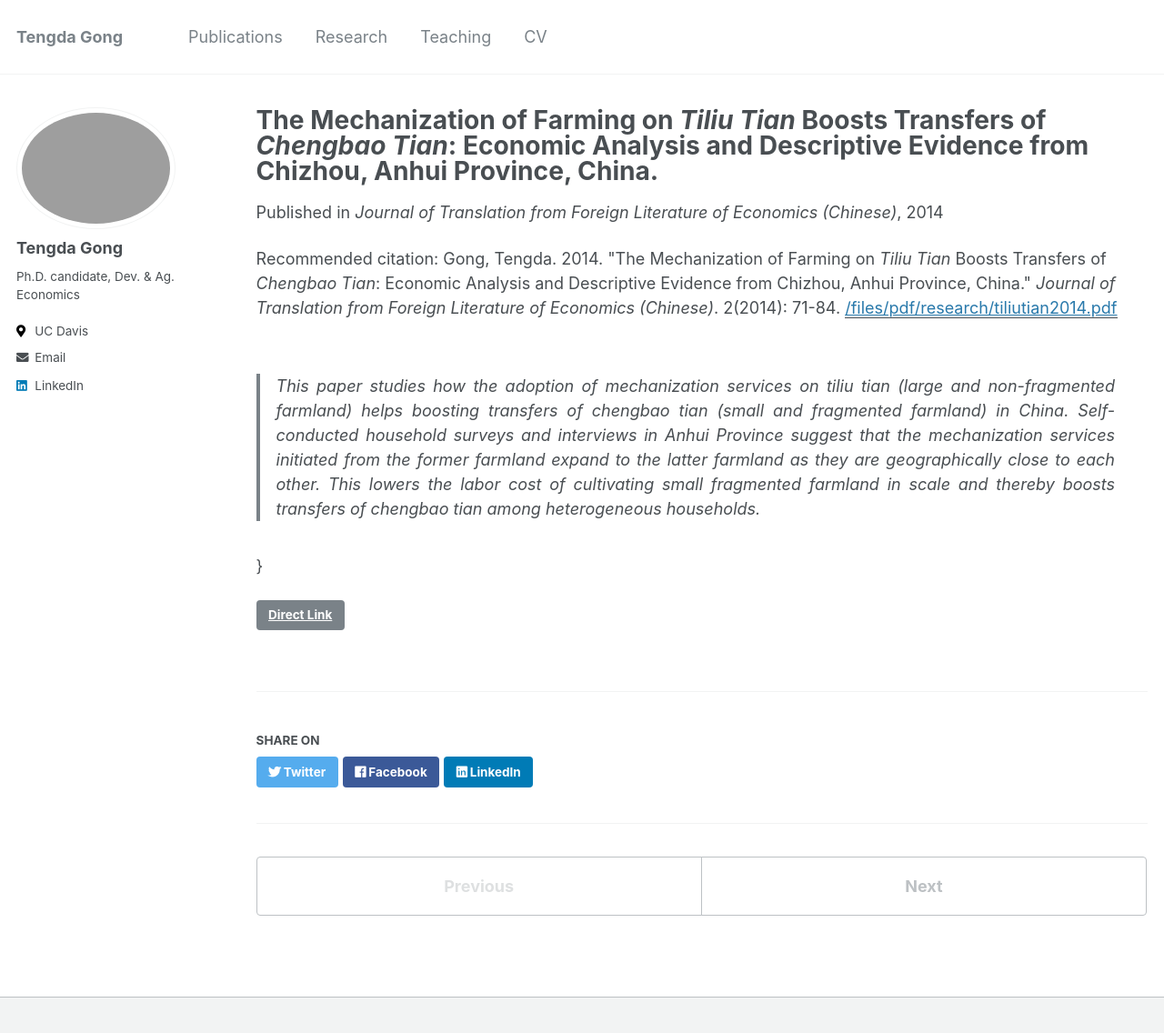
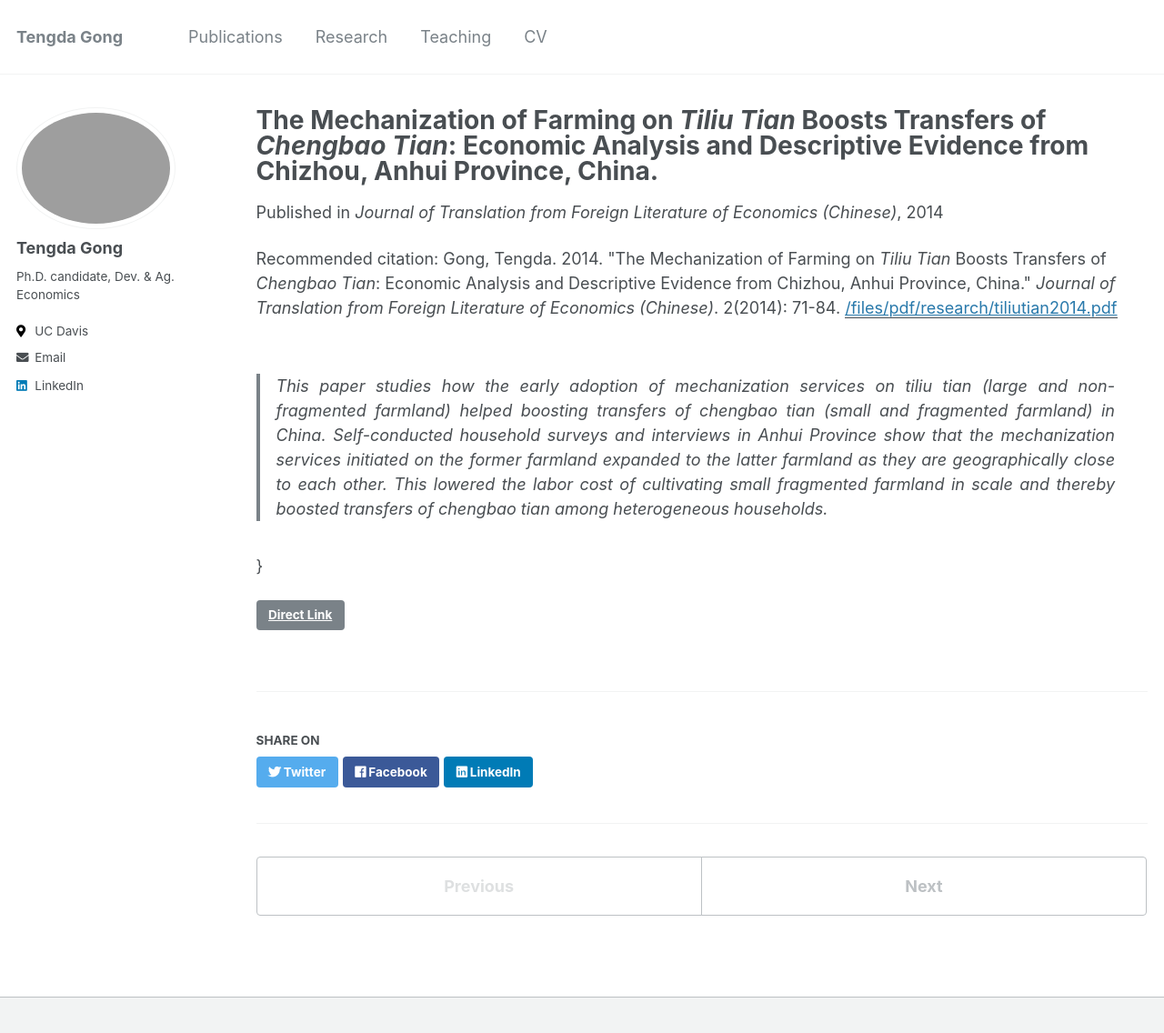
Before and after one commit to tendakung/tendakung.github.io, a Jekyll site: the page built from _publications/2014-paper1.md, in a window 1280 px wide and 1169 px high. Shown: the top 1136 px of the window at 91% size. Built offline with Jekyll 4.4.1, drawn with Linux system fonts in a browser that asks for light colours.

Commit message:
update tense

```diff
--- a/_publications/2014-paper1.md
+++ b/_publications/2014-paper1.md
@@ -8,7 +8,7 @@ paperurl: '/files/pdf/research/tiliutian2014.pdf'
 link: 'http://www.cqvip.com/qk/91566x/201402/1003253816.html'
 citation: 'Gong, Tengda. 2014. &quot;The Mechanization of Farming on <i>Tiliu Tian</i> Boosts Transfers of <i>Chengbao Tian</i>: Economic Analysis and Descriptive Evidence from Chizhou, Anhui Province, China.&quot; <i>Journal of Translation from Foreign Literature of Economics (Chinese)</i>. 2(2014): 71-84.'
 ---
->This paper studies how the adoption of mechanization services on <i>tiliu tian</i> (large and non-fragmented farmland) helps boosting transfers of <i>chengbao tian</i> (small and fragmented farmland) in China. Self-conducted household surveys and interviews in Anhui Province suggest that the mechanization services initiated from the former farmland expand to the latter farmland as they are geographically close to each other. This lowers the labor cost of cultivating small fragmented farmland in scale and thereby boosts transfers of <i>chengbao tian</i> among heterogeneous households.
+>This paper studies how the early adoption of mechanization services on <i>tiliu tian</i> (large and non-fragmented farmland) helped boosting transfers of <i>chengbao tian</i> (small and fragmented farmland) in China. Self-conducted household surveys and interviews in Anhui Province show that the mechanization services initiated on the former farmland expanded to the latter farmland as they are geographically close to each other. This lowered the labor cost of cultivating small fragmented farmland in scale and thereby boosted transfers of <i>chengbao tian</i> among heterogeneous households.
 <br>
 
 }
```
